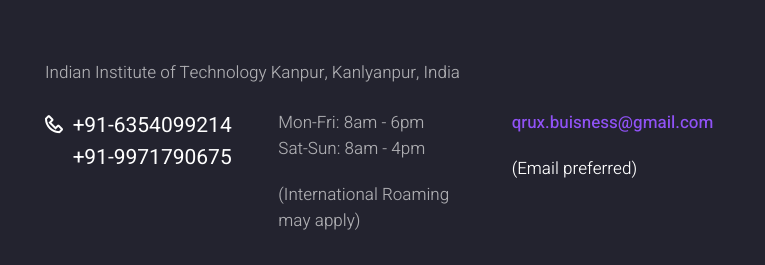
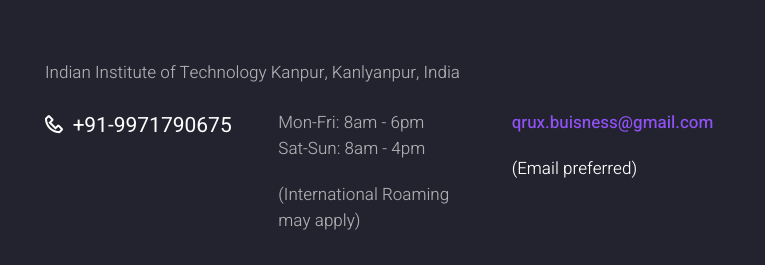
Before and after one commit to SomeEarth31/Qrux-Webite, a plain HTML site: page OurServices.html in a window 1280 px wide. Shown: the part 1876-2141 px from the top of the page, 515-1280 px from the left. Drawn offline with Linux system fonts and the light colour scheme; files whose address does not match are found by name.

Commit message:
Update OurServices.html

```diff
--- a/OurServices.html
+++ b/OurServices.html
@@ -81,7 +81,6 @@
                     <div class="media-left"><span class="icon icon-xs int-phone novi-icon"></span></div>
                     <div class="media-body">
                       <ul class="list list-contact">
-                        <li class="list-contact-item"><a class="list-contact-link" href="tel:#">+91-6354099214</a></li>
                         <li class="list-contact-item"><a class="list-contact-link" href="tel:#">+91-9971790675</a></li>
                       </ul>
                     </div>
```
